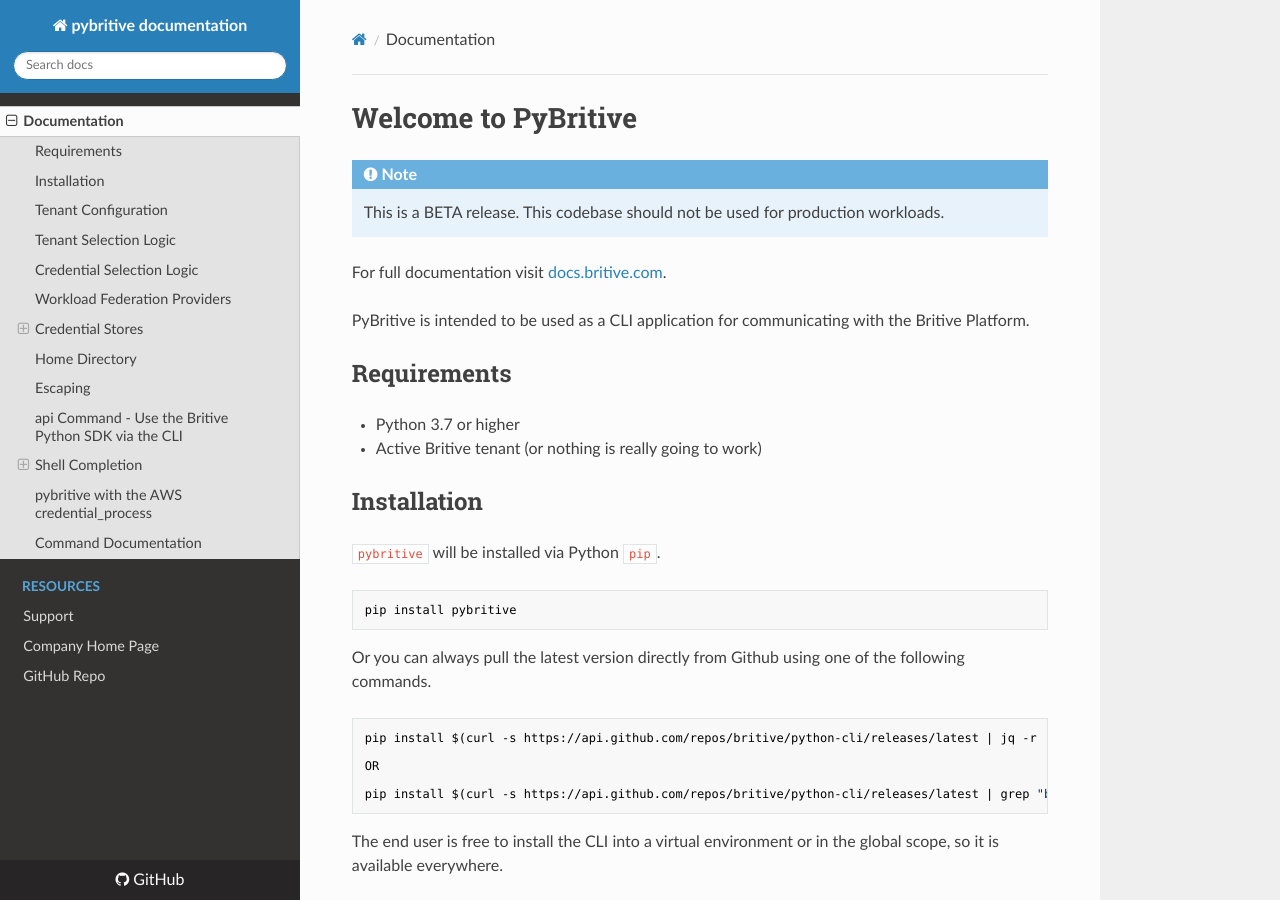
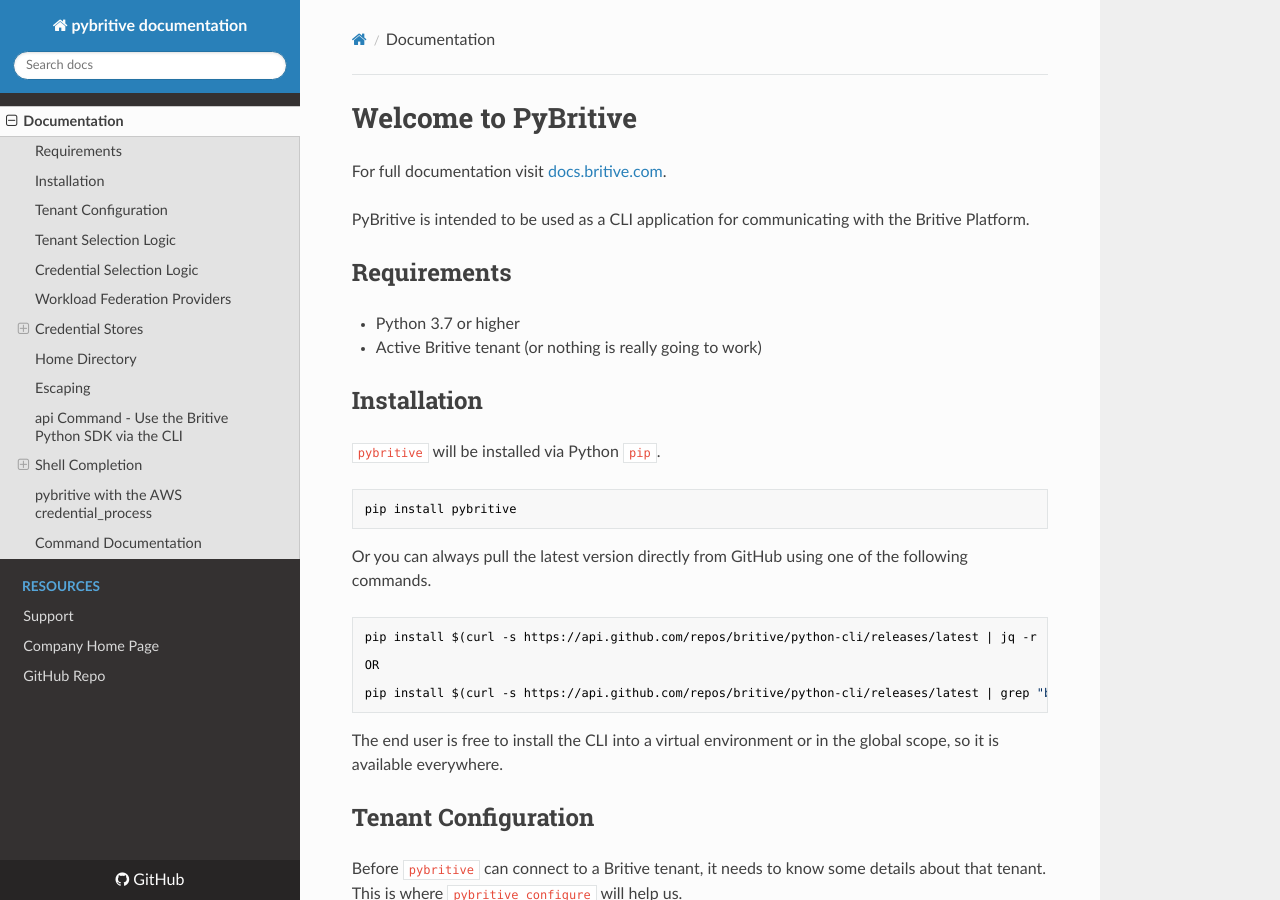
Before and after one commit to britive/python-cli, an MkDocs documentation site: the page built from docs/index.md, in a window 1280 px wide and 900 px high. Built offline with MkDocs 1.6.1, drawn with Linux system fonts in a browser that asks for light colours; nearby versions of some CDN libraries.

Commit message:
move from beta to ga

```diff
--- a/docs/index.md
+++ b/docs/index.md
@@ -1,7 +1,4 @@
 # Welcome to PyBritive
-
-!!! note
-    This is a BETA release. This codebase should not be used for production workloads.
 
 For full documentation visit [docs.britive.com](https://docs.britive.com).
 
@@ -20,7 +17,7 @@
 pip install pybritive
 ~~~
 
-Or you can always pull the latest version directly from Github using one of the following commands.
+Or you can always pull the latest version directly from GitHub using one of the following commands.
 
 ~~~
 pip install $(curl -s https://api.github.com/repos/britive/python-cli/releases/latest | jq -r '.assets[] | select(.content_type == "application/x-gzip") | .browser_download_url')
--- a/setup.cfg
+++ b/setup.cfg
@@ -1,6 +1,6 @@
 [metadata]
 name = pybritive
-version = 0.11.1
+version = 1.0.0
 author = Britive Inc.
 author_email = support@britive.com
 description = A pure Python CLI for Britive
```
Also changed, not shown: CHANGELOG.md (+16 -0 lines), README.md (+1 -8 lines).
